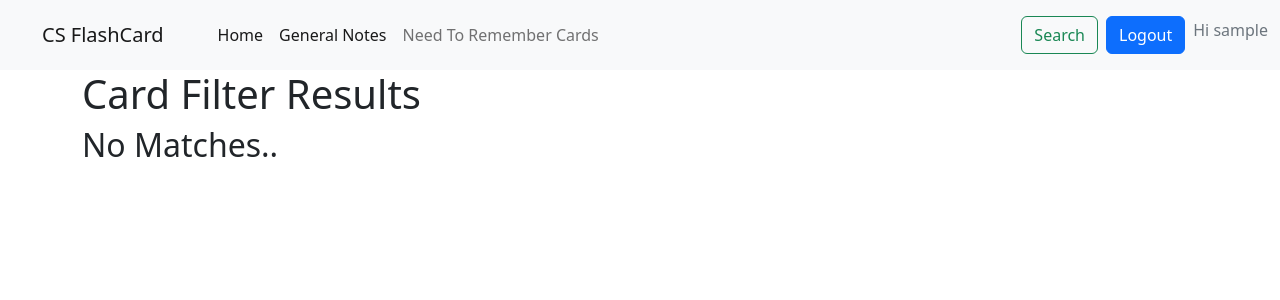
After one commit to Kirolls20/Flash-Cards-App, a Django app: page /search_filter/ in a window 1280 px wide. The commit adds this page. Shown: the top 300 px of the page. Run offline with Django 4.2, Linux system fonts and the light colour scheme; the visitor is signed in with stand-in values (Sample User, id 1); data that the repository does not hold is empty; some libraries are stand-ins or nearby versions.

Commit message:
Added Card Filters

```diff
--- a/flashcard_app/settings.py
+++ b/flashcard_app/settings.py
@@ -33,8 +33,10 @@ INSTALLED_APPS = [
     'django.contrib.sessions',
     'django.contrib.messages',
     'django.contrib.staticfiles',
+    # External Third party Tools
     'crispy_forms',
     'crispy_bootstrap5',
+    'django_filters',
     # White Noise To deal with static files
     # 'django.contrib.staticfiles',
     'whitenoise.runserver_nostatic',
--- /dev/null
+++ b/main/filters.py
@@ -0,0 +1,10 @@
+import django_filters
+from django_filters import CharFilter
+from .models import *
+
+class CardFilter(django_filters.FilterSet):
+   front =CharFilter(field_name='frontcard',lookup_expr='icontains')
+   back = CharFilter(field_name='backcard',lookup_expr='icontains')
+   class Meta:
+      model= Card
+      fields=['card_type']
--- a/main/models.py
+++ b/main/models.py
@@ -26,6 +26,7 @@ class Deck(models.Model):
       return self.topic
 
 class Card(models.Model):
+   user = models.ForeignKey(User,on_delete=models.CASCADE,null=True,blank=True)
    deck= models.ForeignKey(Deck,on_delete=models.CASCADE)
    frontcard= models.CharField(max_length=250)
    # backcard = RichTextField(blank=True,null=True)
--- /dev/null
+++ b/main/templates/base/card_filter.html
@@ -0,0 +1,58 @@
+{% extends 'base/base.html' %}
+{% load static %}
+{% block content %}
+<h1>Card Filter Results</h1>
+
+{% for card in allcards %}
+<div class="card-wrapper"style="float:left width:25%">
+
+   <div class="flip-card"
+        style="margin:10px; float: left;">
+      <div class="flip-card-inner">
+         {% cycle 'rgb(20, 109, 101)' 'rgb(73, 13, 18)' 'rgb(109, 71, 20)' 'rgb(227, 149, 136)' 'rgb(150, 131, 159)'
+         'rgb(142, 73, 92)' 'rgb(35, 95, 188)' 'rgb(37, 114, 93)' 'rgb(199, 78, 26)' 'rgb(91, 192, 222)' 'rgb(255, 92, 58)'
+         'rgb(169, 183, 144)' 'rgb(53, 55, 73)' as color silent %}
+         <!--Front of Card-->
+         <div class="flip-card-front"style='background-color:{{color}};'>
+            <div class="card-header">{{card.card_type}}
+            </div>
+            <p>
+            <h4 class="card-title"style="font-size: 45px">{{ card.frontcard }}</h4>
+            </p>
+         </div>
+
+         <!--Back of Card-->
+         {% cycle 'rgb(255, 104, 108)' 'rgb(0, 37, 67)' 'rgb(83, 115, 110)' 'rgb(38, 38, 38)' 'rgb(111, 19, 27)'
+         'rgb(142,73, 92)' 'rgb(35, 95, 188)' 'rgb(202, 129, 4)' 'rgb(74, 59, 60)' as color silent %}
+         <div class="flip-card-back"style="overflow: auto; background-color:{{color}}">
+            <h5 class="card-text">{{ card.backcard|safe }}</h5>
+            {% comment %} {% endif %} {% endcomment %}
+            <div class="card-btns-wrraper">
+               <a href="{% url 'update_card' card.id %}"
+                  class="btn btn-primary"
+                  style="width:50%;margin:0 auto;">Update Card</a>
+               <a href="{% url 'delete_card'  card.id %}"
+                  class="btn btn-danger"
+                  style="width:50%;margin:0 auto;">Delete</a>
+               </p>
+               <form action="{% url 'save_to_unknown' card.id  %}"
+                     method="post">
+                  {% csrf_token %}
+                  <button type="submit"class='btn btn-outline-primary'>Need To Remeber</button>
+            </div>
+            </form>
+         </div>
+      </div>
+   </div>
+   </div>
+
+   <script src="//cdnjs.cloudflare.com/ajax/libs/highlight.js/11.5.1/highlight.min.js"></script>
+   <script>hljs.highlightAll();</script>
+
+
+      {% empty %}
+      <h2>No Matches..</h2>
+{% endfor %}
+
+
+{% endblock %}
--- a/main/templates/base/navbar.html
+++ b/main/templates/base/navbar.html
@@ -1,4 +1,7 @@
+{% load static %}
+{% load crispy_forms_tags%}
 <nav class="navbar navbar-expand-lg bg-light">
+      <link rel="stylesheet" href="{% static 'css/filter.css'%}">
 <div class="container-fluid">
 
    <a class="navbar-brand" href="{% url 'landing'%}"style="margin-left:30px;">CS FlashCard</a>
@@ -17,10 +20,8 @@
          <a class="nav-link" href="{% url 'need_to_remember' %}">Need To Remember Cards </a>
    </ul>
    {% if user.is_authenticated %}
-      <form class="d-flex" role="search" >
-         <input class="form-control me-2" type="search" placeholder="Search for cards.." aria-label="Search">
-         <button class="btn btn-outline-success" type="submit">Search</button>
-      </form>
+
+      <a href="#" id="add-filter" class="btn btn-outline-success">Search</a>
 
          <li class="nav-item" style="list-style-type: none; margin:8px;">
             <a class="btn btn-primary" aria-current="page" href="{% url 'logout' %}">Logout</a>
@@ -40,3 +41,25 @@
 
 </div>
 </nav>
+
+<!-- create Filter Popup Form -->
+<div class="filter-form">
+   <div class="form-content">
+   <button type="button"
+            id="close-btn"
+            class="btn-close"
+            aria-label="Close"
+            style="float:right; padding:10px;">
+      </button>
+      <h4 style="padding:10px;">Cards Filter By..</h4>
+      <form action="{% url 'filter' %}"
+            method="GET">
+         {% csrf_token %}
+         {{card_filter.form|crispy}}
+      <button type="submit"
+               class="btn btn-primary"
+               style="display:block">Search</button>
+      </form>
+   </div>
+   <script src="{% static 'js/scripts2.js' %}"></script>
+</div>
--- a/main/urls.py
+++ b/main/urls.py
@@ -20,6 +20,6 @@ urlpatterns = [
    path('general/notes/',views.GeneralNotesView.as_view(),name='general_notes'),
    path('update/general/notes/<int:pk>/',views.UpdateNoteView.as_view(),name='update_note'),
    path('delete/note/<int:pk>/',views.DeleteNoteView.as_view(),name='delete_note'),
-
+   path('search_filter/',views.FilterView.as_view(),name='filter'),
 
 ]
--- a/main/views.py
+++ b/main/views.py
@@ -12,6 +12,7 @@ from .models import *
 from .forms import *
 import random
 from django.db.models import Q
+from .filters import CardFilter
 
 class LandingPageView(TemplateView):
    template_name= 'base/land_page.html'
@@ -30,10 +31,25 @@ class HomeDeckView(LoginRequiredMixin,TemplateView):
    template_name='base/home.html'
    def get_context_data(self, **kwargs):
       context= super(HomeDeckView,self).get_context_data(**kwargs)
+      context['card_filter'] = CardFilter()
       context['decks'] = Deck.objects.filter(user=self.request.user)
       context['count']= Card.objects.all()
       return context
 
+
+class FilterView(LoginRequiredMixin,TemplateView):
+   template_name='base/card_filter.html'
+
+   def get_context_data(self, **kwargs):
+      context = super().get_context_data(**kwargs)
+      # Render All Existed Jobs
+      context["allcards"] = Card.objects.filter(user=self.request.user).all()
+      # Render The FIlter Form
+      context['myfilter'] = CardFilter(self.request.GET,queryset= context["allcards"])
+      # render the filter Results
+      context["allcards"] = context['myfilter'].qs
+
+      return context
 
 class  CreateNewDeckView(LoginRequiredMixin,CreateView):
    """
@@ -80,7 +96,9 @@ class CreateNewCardView(LoginRequiredMixin,FormView):
    form_class= AddNewCardForm
    def form_valid(self,form,*args,**kwargs):
       form.instance.deck_id = self.kwargs['deck_id']
+      form.instance.user = self.request.user
       form.save()
+
       return super(CreateNewCardView,self).form_valid(form)
 
    def get_success_url(self):
--- /dev/null
+++ b/static/css/filter.css
@@ -0,0 +1,23 @@
+.filter-form {
+   width: 100%;
+   height: 100%;
+   background-color: rgba(0, 0, 0, 0.7);
+   position: absolute;
+   top: 0;
+   left: 0;
+   z-index: 1;
+   display: flex;
+   justify-content: right;
+   align-items: right;
+   display: none;
+
+}
+
+.form-content {
+   width: 400px;
+   height: 500px;
+   background-color: rgba(250, 260, 246, 0.9);
+   border-radius: 10px;
+   margin: 10px;
+   padding:5px;
+}
--- /dev/null
+++ b/static/js/scripts2.js
@@ -0,0 +1,8 @@
+// Filter
+document.getElementById('add-filter').addEventListener('click',function(){
+   document.querySelector('.filter-form').style.display = 'flex';
+
+})
+document.getElementById('close-btn').addEventListener('click', function() {
+   document.querySelector('.filter-form').style.display = 'none';
+});
```
Also changed, not shown: main/migrations/0003_card_user.py (added), static/js/scripts.js (line endings or trailing spaces).
